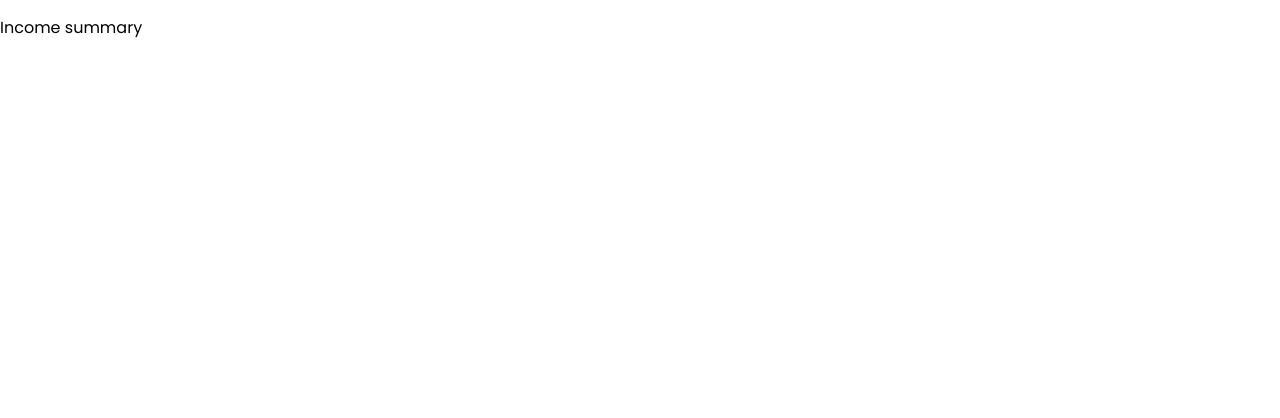
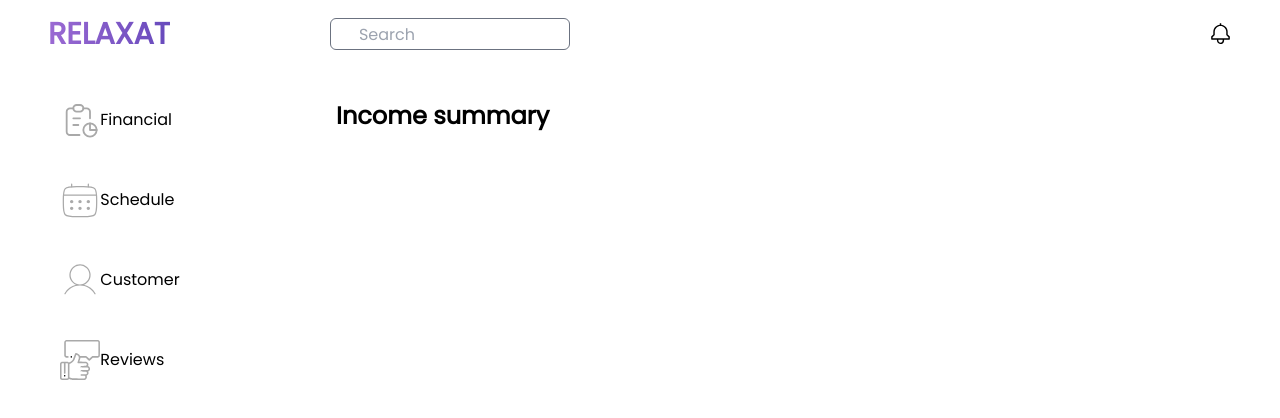
Before and after one commit to JanPoonthong/relaxat, a Next.js app: page /financial in a window 1280 px wide. Shown: the top 418 px of the page. Built offline with nearby package versions, Linux system fonts and the light colour scheme.

Commit message:
feat: income summary title

```diff
--- a/src/app/financial/page.tsx
+++ b/src/app/financial/page.tsx
@@ -1,5 +1,12 @@
 import IncomeSummary from "../ui/financial/income-summary";
+import NavBar from "../ui/home/nav-bar";
+import SideBar from "../ui/home/side-bar";
 
 export default async function Page() {
-    return <IncomeSummary />;
+    return (
+        <div className="flex pt-12 gap-[6rem]">
+            <SideBar />
+            <IncomeSummary />
+        </div>
+    );
 }
--- a/src/app/layout.tsx
+++ b/src/app/layout.tsx
@@ -1,6 +1,8 @@
 import type { Metadata } from "next";
 import { Poppins } from "next/font/google";
 import "./globals.css";
+
+import NavBar from "./ui/home/nav-bar";
 
 const poppins = Poppins({ weight: "400", subsets: ["latin"] });
 
@@ -16,7 +18,10 @@ export default function RootLayout({
 }>) {
     return (
         <html lang="en">
-            <body className={poppins.className}>{children}</body>
+            <body className={poppins.className}>
+        <NavBar />
+        {children}
+        </body>
         </html>
     );
 }
--- a/src/app/page.tsx
+++ b/src/app/page.tsx
@@ -4,7 +4,6 @@ import SideBar from "./ui/home/side-bar";
 export default function Home() {
     return (
         <>
-            <NavBar />
             <main>
                 <SideBar />
             </main>
--- a/src/app/ui/financial/income-summary.tsx
+++ b/src/app/ui/financial/income-summary.tsx
@@ -1,7 +1,7 @@
 export default function IncomeSummary() {
     return (
         <>
-            <h1>Income summary</h1>
+            <h1 className="font-bold text-2xl">Income summary</h1>
         </>
     );
 }
--- a/src/app/ui/home/nav-bar.tsx
+++ b/src/app/ui/home/nav-bar.tsx
@@ -5,7 +5,7 @@ import UserBox from "./user-box";
 export default function NavBar() {
     return (
         <nav className="flex justify-between items-center pl-12 pr-12">
-            <div className="logo-searchbox flex gap-[17rem] items-center">
+            <div className="logo-searchbox flex gap-[10rem] items-center">
                 <Link
                     className="uppercase logo-color font-bold text-3xl"
                     href="/"
--- a/src/app/ui/home/side-bar.tsx
+++ b/src/app/ui/home/side-bar.tsx
@@ -57,7 +57,7 @@ export default function SideBar() {
     ];
 
     return (
-        <div className="flex w-[15rem] justify-center items-center pt-12">
+        <div className="flex w-[15rem] justify-center items-center">
             <div className="flex gap-10 flex-col justify-center text-center">
                 {sideBarData.map((each) => {
                     return (
```
